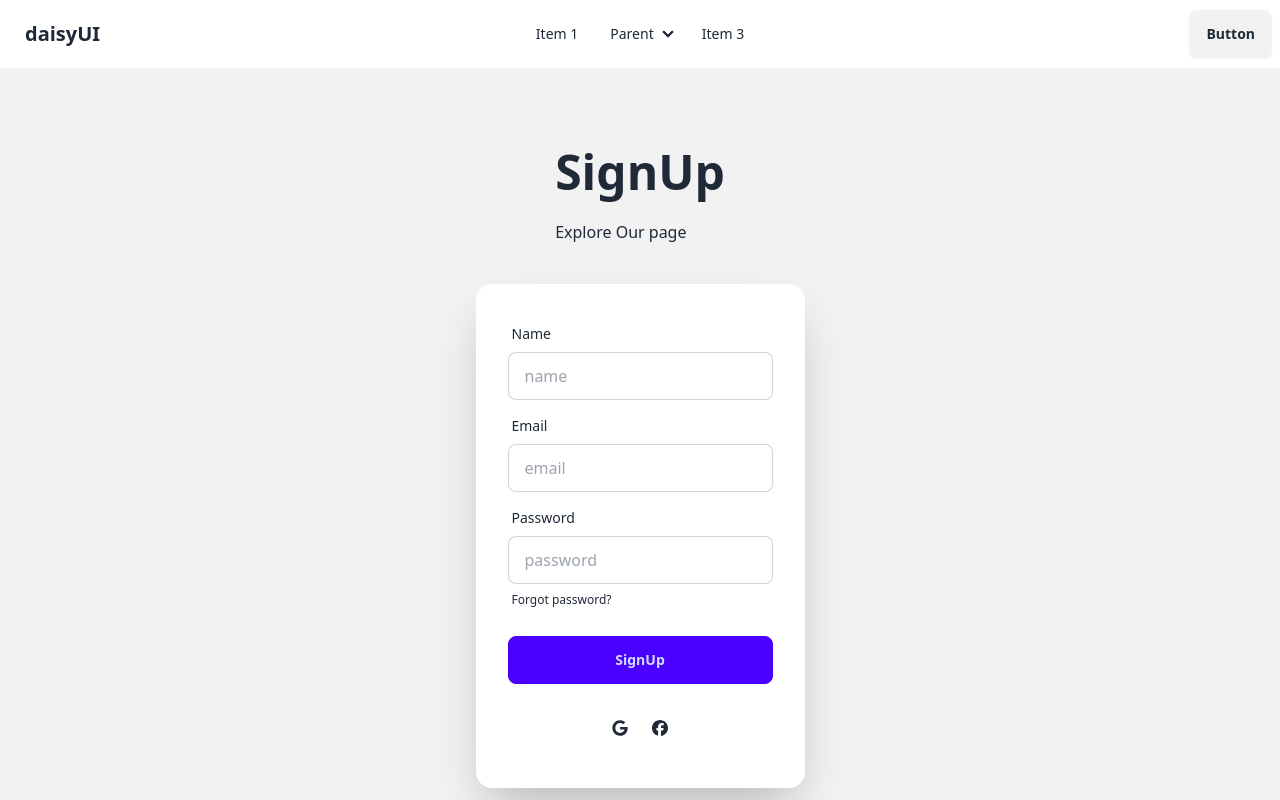
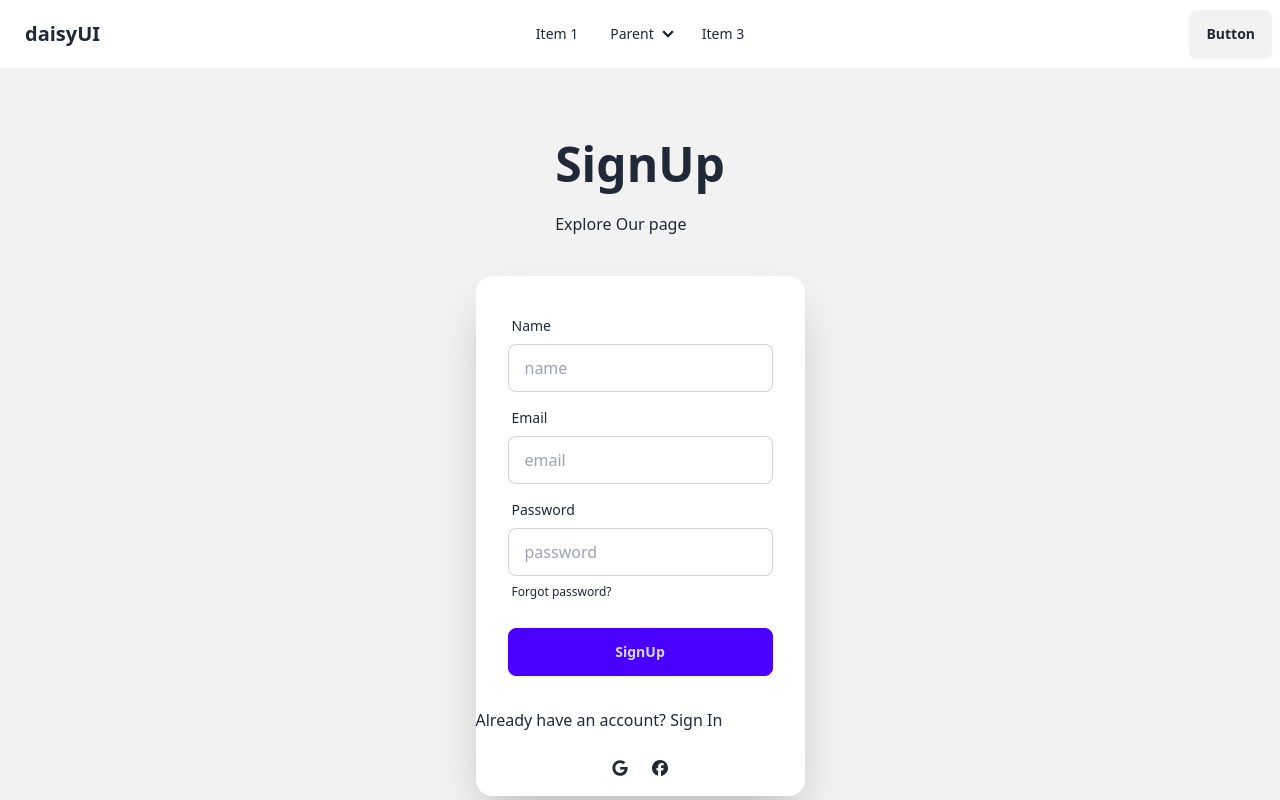
Before and after one commit to sakirmohammad775/Fashion-Apparels-Client, a React (Vite) app: page /signUp in a window 1280 px wide. Shown: the top 800 px of the page. Built offline with nearby package versions, Linux system fonts and the light colour scheme.

Commit message:
the user state is updated with the current user

```diff
--- /dev/null
+++ b/src/AuthProvider/AuthProvider.jsx
@@ -0,0 +1,45 @@
+import { createUserWithEmailAndPassword, getAuth, onAuthStateChanged, signInWithEmailAndPassword, signOut } from "firebase/auth";
+import { app } from "../Firebase/Firebase.config";
+import { createContext, useEffect, useState } from "react";
+
+export const AuthContext = createContext()
+
+const auth = getAuth(app)
+const AuthProvider = () => {
+    const [user, setUser] = useState(null)
+    const [loading, setLoading] = useState(true)
+
+    const createUser = (email, password) => {
+        setLoading(true)
+        return createUserWithEmailAndPassword(auth, email, password)
+    }
+    const signIn=(email,password)=>{
+        setLoading(true)
+        return signInWithEmailAndPassword(auth,email,password)
+    }
+    const logOut=()=>{
+        setLoading(true)
+        return signOut(auth)
+    }
+
+    // When the authentication state changes, the user state is updated with the current user, and the loading state is set to false.
+    useEffect(()=>{
+        const unSubscribe=onAuthStateChanged(auth,currentUser=>{
+            setUser(currentUser)
+            console.log('current User:',currentUser);
+            setLoading(true)
+        })
+        return()=>{
+            return unSubscribe  // Clean up the subscription
+        }
+    })
+
+
+    return (
+        <>
+
+        </>
+    );
+};
+
+export default AuthProvider;
--- a/src/Firebase/Firebase.config.js
+++ b/src/Firebase/Firebase.config.js
@@ -1,5 +1,6 @@
 // Import the functions you need from the SDKs you need
 import { initializeApp } from "firebase/app";
+
 // TODO: Add SDKs for Firebase products that you want to use
 // https://firebase.google.com/docs/web/setup#available-libraries
 
@@ -14,5 +15,4 @@ const firebaseConfig = {
 };
 
 // Initialize Firebase
-const app = initializeApp(firebaseConfig);
-export default app
+export const app = initializeApp(firebaseConfig);
--- a/src/SIgnUp/SignUp.jsx
+++ b/src/SIgnUp/SignUp.jsx
@@ -1,7 +1,8 @@
 import { useState } from "react";
 import { FaFacebook, FaGoogle } from "react-icons/fa6";
+import { Link } from "react-router-dom";
 const SignUp = () => {
-    const [isSignUp, setSignUp] = useState(true)
+
     const [email, setEmail] = useState('')
     const [password, setPassword] = useState('')
     const [error, setError] = useState('')
@@ -20,7 +21,7 @@ const SignUp = () => {
                         <p className="py-6">Explore Our page</p>
                     </div>
                     <div className="card shrink-0 w-full max-w-sm shadow-2xl bg-base-100">
-                        <form className="card-body">
+                        <form onSubmit={handleSubmit} className="card-body">
                             <div className="form-control">
                                 <label className="label">
                                     <span className="label-text">Name</span>
@@ -31,26 +32,40 @@ const SignUp = () => {
                                 <label className="label">
                                     <span className="label-text">Email</span>
                                 </label>
-                                <input type="email" placeholder="email" name="email" className="input input-bordered" required />
+                                <input type="email" placeholder="email"
+                                name="email"
+                                value={email}
+                                onChange={(e)=>setEmail(e.email.value)}
+                                className="input input-bordered" required />
                             </div>
                             <div className="form-control">
                                 <label className="label">
                                     <span className="label-text">Password</span>
                                 </label>
-                                <input type="password" placeholder="password" className="input input-bordered" required />
+                                <input type="password"
+                                name="password"
+                                value={password}
+                                onChange={(e)=>setPassword(e.target.value)}
+                                placeholder="password" className="input input-bordered" required />
                                 <label className="label">
                                     <a href="#" className="label-text-alt link link-hover">Forgot password?</a>
                                 </label>
                             </div>
                             <div className="form-control mt-3">
-                                <button className="btn btn-primary">SignUp</button>
-                            </div>
-                            <div className="flex my-5 justify-center gap-6">
-
-                                <button className="pt-2"><FaGoogle /></button>
-                                <button className="pt-2"><FaFacebook /></button>
+                                <button type="submit" className="btn btn-primary">SignUp</button>
                             </div>
                         </form>
+                        {/*if error found*/}
+                        {error && <p style={{ color: 'red' }}>{error}</p>}
+
+                        <p>Already have an account? <Link to="/signIn">Sign In</Link></p>
+
+                        {/*another login process*/}
+                        <div className="flex my-5 justify-center gap-6">
+
+                            <button className="pt-2"><FaGoogle /></button>
+                            <button className="pt-2"><FaFacebook /></button>
+                        </div>
                     </div>
                 </div>
             </div>
```
